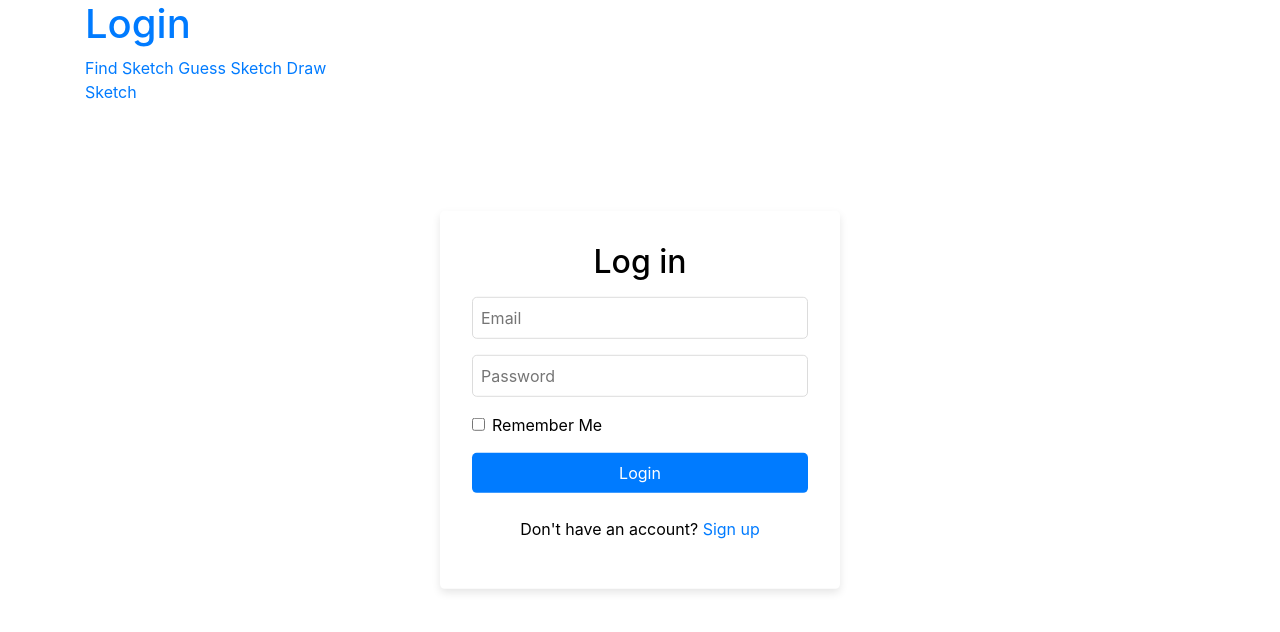
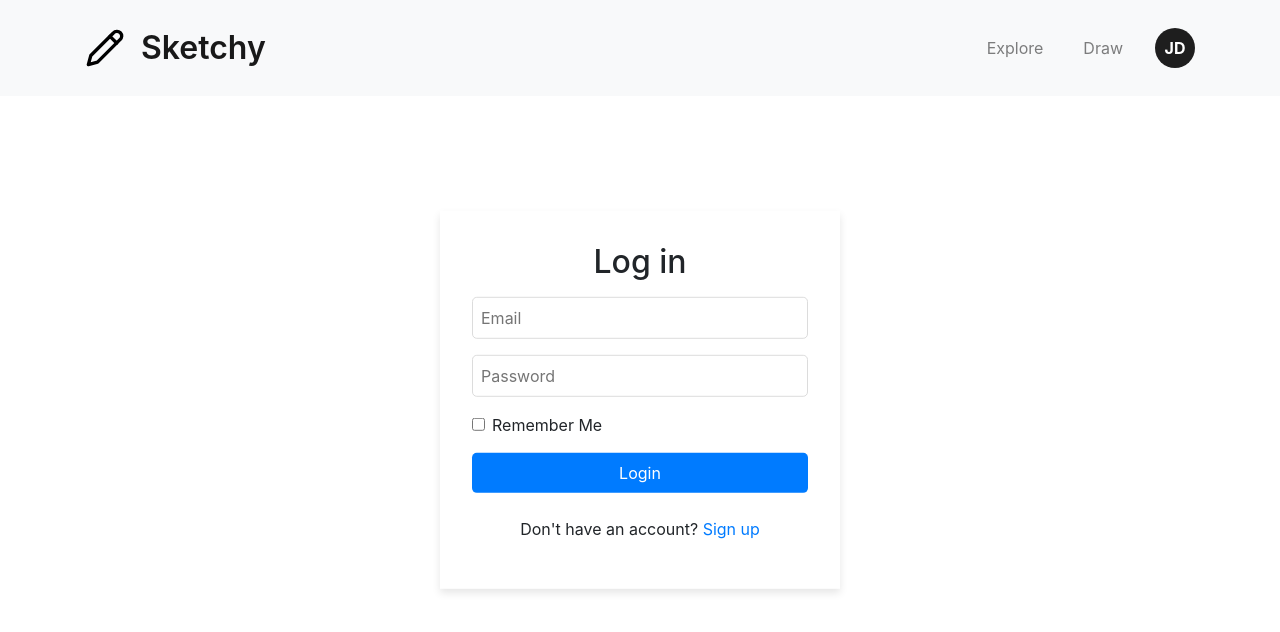
Before and after one commit to ickerio/cits3403, a Flask app: page /login in a window 1280 px wide. Shown: the top 632 px of the page. Run offline with Flask 3, Linux system fonts and the light colour scheme; some libraries are stand-ins or nearby versions.

Commit message:
Change login page to use layout

```diff
--- /dev/null
+++ b/flaskr/static/css/login.css
@@ -0,0 +1,54 @@
+html {
+    height: 100%;
+    margin: 0;
+}
+
+.login-container {
+    background-color: #ffffff; /* Explicitly setting a light background */
+    border-radius: var(----border-radius);
+    box-shadow: 0 4px 8px rgba(0, 0, 0, 0.1);
+    position: absolute;
+    top: 50%;
+    left: 50%;
+    transform: translate(-50%, -50%);
+    padding: 2rem;
+    max-width: 400px;
+    width: 100%;
+}
+
+.login-container h2 {
+    text-align: center;
+    margin-bottom: 1rem;
+}
+
+.login-container form {
+    display: flex;
+    flex-direction: column;
+}
+
+.login-container input {
+    margin-bottom: 1rem;
+    padding: 0.5rem;
+    border-radius: 0.3em;
+    border: 1px solid #dcdcdc;
+}
+
+.login-container input:focus {
+    outline: none;
+    border-color: #80bdff;
+    box-shadow: 0 0 0 0.2rem rgba(0, 123, 255, 0.25);
+}
+
+.login-container button {
+    padding: 0.5rem;
+    border: none;
+    border-radius: 0.3em;
+    background-color: #007bff; /* Bootstrap primary color */
+    color: white;
+    cursor: pointer;
+    margin-top: 1rem;
+}
+
+.login-container button:hover {
+    background-color: #0056b3;
+}
--- a/flaskr/templates/login.html
+++ b/flaskr/templates/login.html
@@ -1,78 +1,10 @@
-<!DOCTYPE html>
-<html lang="en">
-<head>
-    <meta charset="utf-8">
-    <meta name="viewport" content="width=device-width, initial-scale=1.0">
-    <title>Login</title>
-    <link rel="icon" href="{ url_for('static', filename='favicon.png') }">
-    <link rel="stylesheet" href="https://stackpath.bootstrapcdn.com/bootstrap/4.5.2/css/bootstrap.min.css">
-    <link rel="stylesheet" href="{ url_for('static', filename='css/login.css') }">
-    <style>
-        html {
-            height: 100%;
-            margin: 0;
-        }
-        .login-container {
-            background-color: #ffffff; /* Explicitly setting a light background */
-            color: #000000; /* Explicitly setting text color to black */
-            border-radius: 0.3em;
-            box-shadow: 0 4px 8px rgba(0, 0, 0, 0.1);
-            position: absolute;
-            top: 50%;
-            left: 50%;
-            transform: translate(-50%, -50%);
-            padding: 2rem;
-            max-width: 400px;
-            width: 100%;
-        }
-        .login-container h2 {
-            color: #000000; /* Explicitly setting text color to black */
-            text-align: center;
-            margin-bottom: 1rem;
-        }
-        .login-container form {
-            display: flex;
-            flex-direction: column;
-        }
-        .login-container input {
-            margin-bottom: 1rem;
-            padding: 0.5rem;
-            border-radius: 0.3em;
-            border: 1px solid #dcdcdc;
-        }
-        .login-container input:focus {
-            outline: none;
-            border-color: #80bdff;
-            box-shadow: 0 0 0 0.2rem rgba(0, 123, 255, 0.25);
-        }
-        .login-container button {
-            padding: 0.5rem;
-            border: none;
-            border-radius: 0.3em;
-            background-color: #007bff; /* Bootstrap primary color */
-            color: white;
-            cursor: pointer;
-            margin-top: 1rem;
-        }
-        .login-container button:hover {
-            background-color: #0056b3;
-        }
-    </style>
-</head>
-<body>
-    <header>
-        <nav class="container">
-            <a href="/">
-                <h1>Login</h1>
-            </a>
-            <div class="sidebar" style="width:25%">
-                <a href="{ url_for('login') }"></a>
-                <a href="{ url_for('findSketch') }">Find Sketch</a>
-                <a href="{ url_for('guessSketch') }">Guess Sketch</a>
-                <a href="{ url_for('drawSketch') }">Draw Sketch</a>
-            </div>
-        </nav>
-    </header>
+{% extends "layout.html" %}
+{% block title %}Login{% endblock %}
+{% block head %}
+    {{ super() }}
+    <link rel="stylesheet" href="{{ url_for('static', filename='css/login.css') }}">
+{% endblock %}
+{% block content %}
     <div class="container">
         <div class="login-container">
             <h2>Log in</h2>
@@ -89,8 +21,7 @@
             </form>
         </div>
     </div>
-    <script src="https://code.jquery.com/jquery-3.5.1.slim.min.js"></script>
-    <script src="https://stackpath.bootstrapcdn.com/bootstrap/4.5.2/js/bootstrap.bundle.min.js"></script>
-    <script src="{ url_for('static', filename='js/script.js') }"></script>
-</body>
-</html>
+{% endblock %}
+{% block scripts %}
+    {{ super() }}
+{% endblock %}
```
